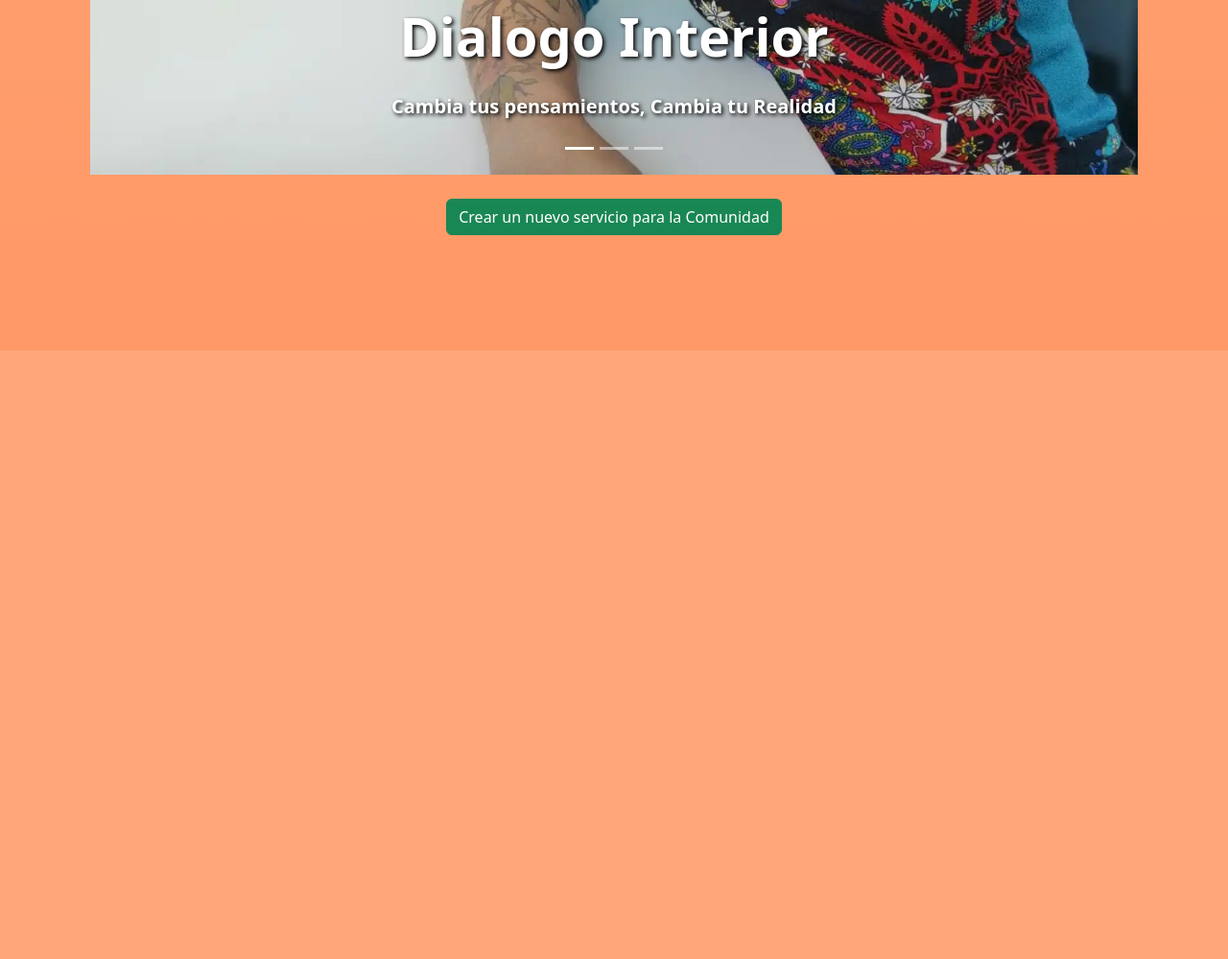
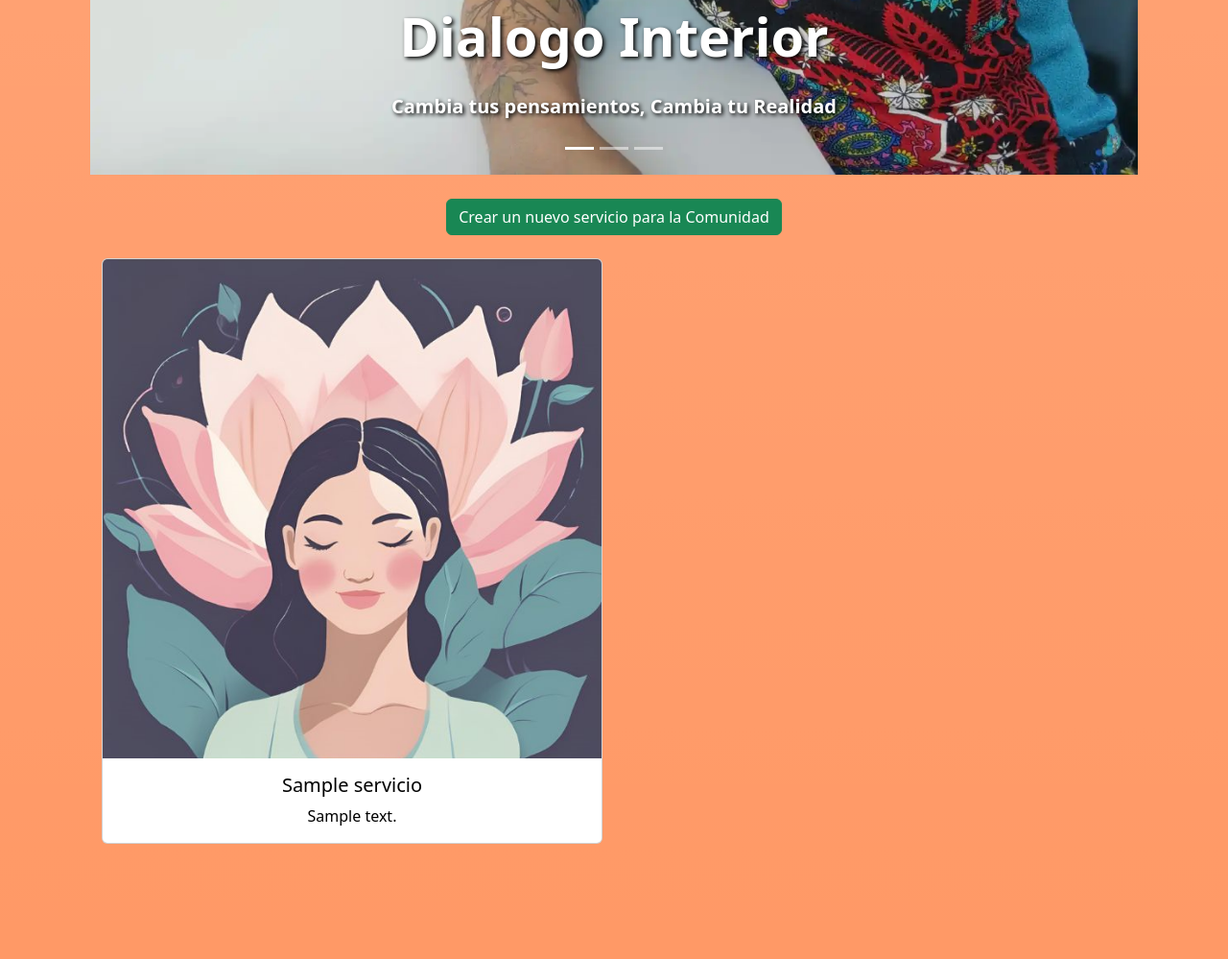
Before and after one commit to Pelosaurio/ProyectoFinal-Bastias, a Django app: template project/servicios/templates/servicios/index.html in a window 1280 px wide. Shown: the part 846-1845 px from the top of the page at 96% size. Before the commit the page ends 1211 px from the top, so only its background shows below. Run offline with Django 5.2, Linux system fonts and the light colour scheme; the template is opened without the code that fills it: most values are stand-ins (such as "Sample title", 1, 10 or a date in 2020); some libraries are stand-ins or nearby versions.

Commit message:
add: imagen servicios

```diff
--- a/project/servicios/templates/servicios/index.html
+++ b/project/servicios/templates/servicios/index.html
@@ -70,5 +70,19 @@
   <div class="fs-4 py-4">
     <a href="{% url 'servicios:servicios_create' %}" class="btn btn-success">Crear un nuevo servicio para la Comunidad</a>
   </div>
-
+  <div class="container">
+    <div class="row">
+        {% for servicio in servicios %}
+        <div class="col-md-6 mb-4">
+            <div class="card">
+                <img src="{% static 'core/img/servicios1.webp' %}" class="card-img-top" alt="Imagen del servicio">
+                <div class="card-body">
+                    <h5 class="card-title text-center" style="color: black;">{{ servicio.nombre }}</h5>
+                    <p class="card-text text-center" style="color: black; text-align: justify;">{{ servicio.descripcion }}</p>
+                </div>
+            </div>
+        </div>
+        {% endfor %}
+    </div>
+</div>
 {% endblock contenido %}
```
Also changed, not shown: project/core/static/core/img/servicios1.webp (added), project/core/static/core/img/servicios2.webp (added), project/db.sqlite3, project/servicios/models.py (line endings or trailing spaces).
